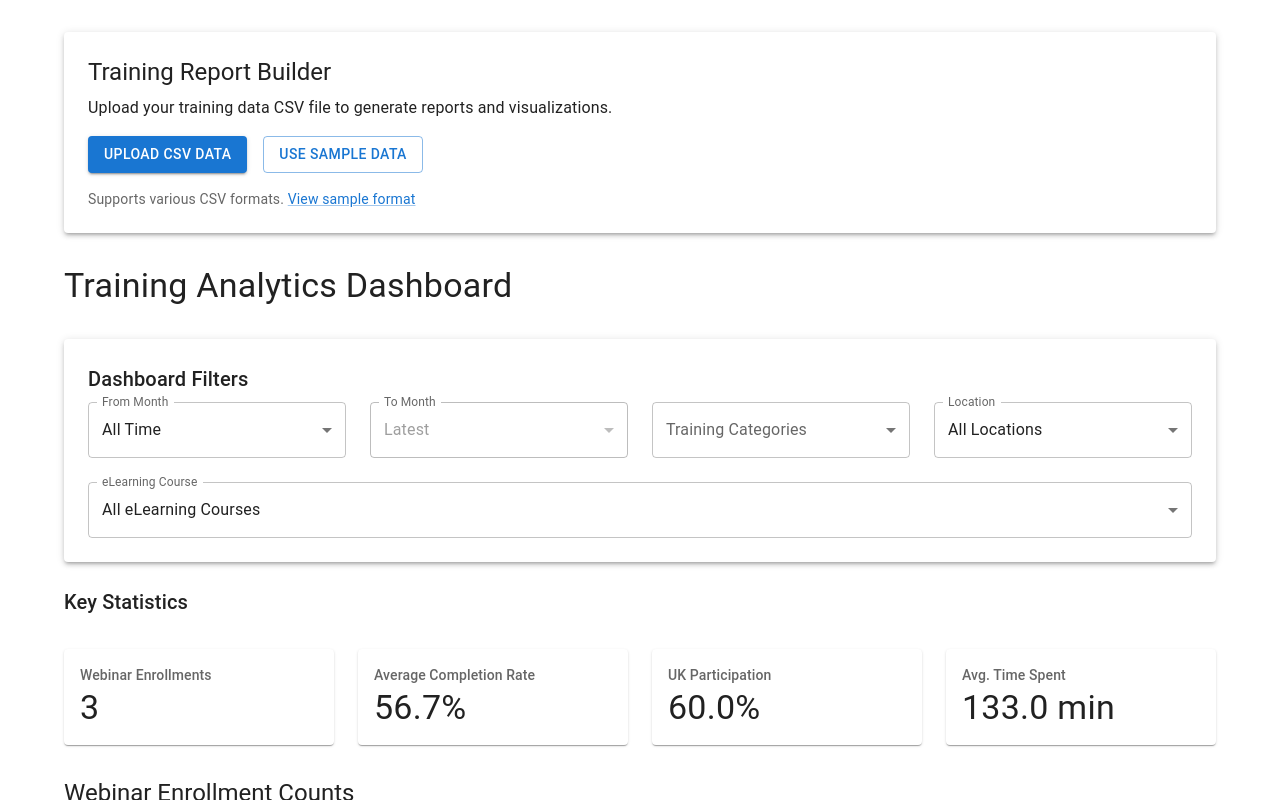
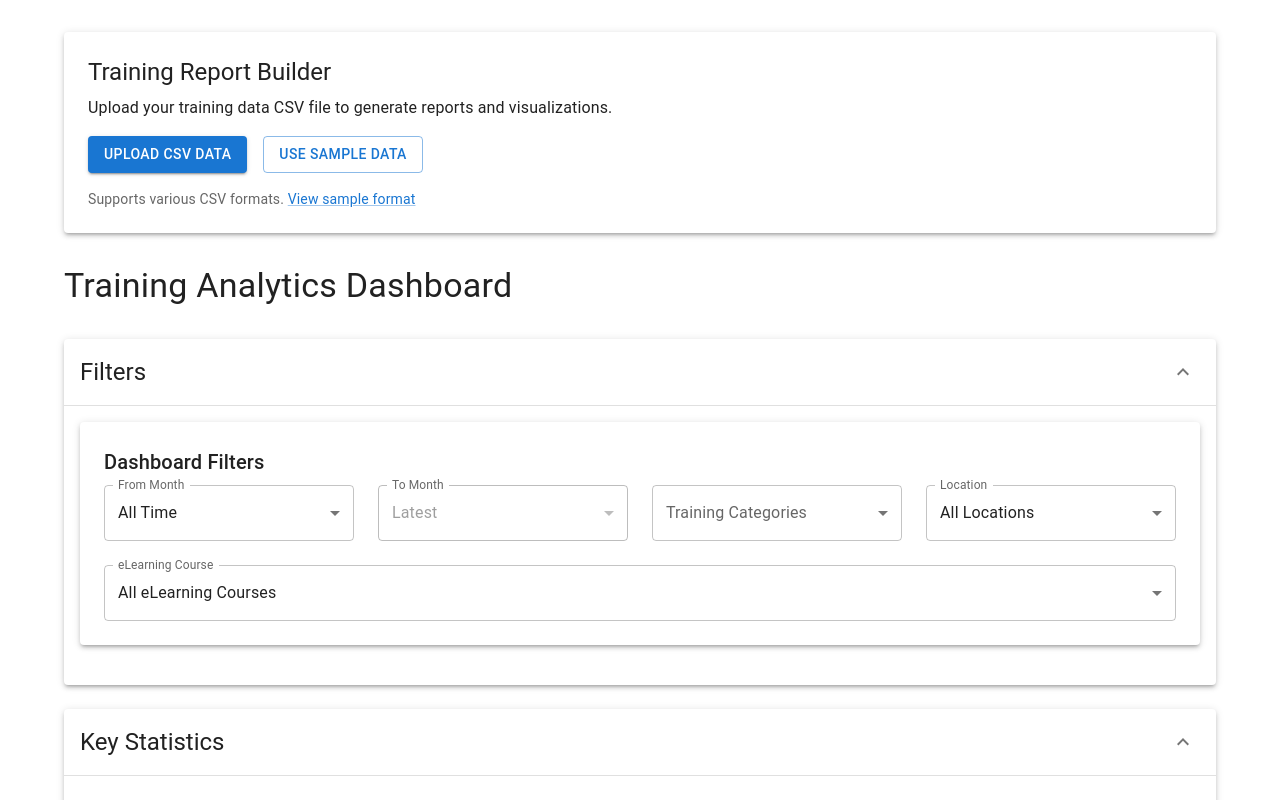
Before and after one commit to beckletts/datamensch, a React (Vite) app: page / in a window 1280 px wide. Both pictures are taken after a click on the button "USE SAMPLE DATA". Shown: the top 800 px of the page. Built offline with nearby package versions, Linux system fonts and the light colour scheme.

Commit message:
Add collapsible sections to dashboard

```diff
--- /dev/null
+++ b/src/components/CollapsibleSection.tsx
@@ -0,0 +1,65 @@
+import React, { useState } from 'react';
+import {
+  Paper,
+  Typography,
+  Box,
+  Collapse,
+  IconButton,
+  Divider
+} from '@mui/material';
+import KeyboardArrowDownIcon from '@mui/icons-material/KeyboardArrowDown';
+import KeyboardArrowUpIcon from '@mui/icons-material/KeyboardArrowUp';
+
+interface CollapsibleSectionProps {
+  title: string;
+  children: React.ReactNode;
+  defaultExpanded?: boolean;
+  paperProps?: React.ComponentProps<typeof Paper>;
+}
+
+export const CollapsibleSection: React.FC<CollapsibleSectionProps> = ({
+  title,
+  children,
+  defaultExpanded = true,
+  paperProps = {}
+}) => {
+  const [expanded, setExpanded] = useState(defaultExpanded);
+
+  const toggleExpanded = () => {
+    setExpanded(!expanded);
+  };
+
+  return (
+    <Paper
+      elevation={3}
+      sx={{
+        mb: 3,
+        ...paperProps?.sx
+      }}
+      {...paperProps}
+    >
+      <Box
+        sx={{
+          p: 2,
+          display: 'flex',
+          justifyContent: 'space-between',
+          alignItems: 'center',
+          cursor: 'pointer'
+        }}
+        onClick={toggleExpanded}
+      >
+        <Typography variant="h5" component="h2">{title}</Typography>
+        <IconButton size="small">
+          {expanded ? <KeyboardArrowUpIcon /> : <KeyboardArrowDownIcon />}
+        </IconButton>
+      </Box>
+
+      <Collapse in={expanded} timeout="auto">
+        <Divider />
+        <Box sx={{ p: 2 }}>
+          {children}
+        </Box>
+      </Collapse>
+    </Paper>
+  );
+};
--- a/src/components/Dashboard.tsx
+++ b/src/components/Dashboard.tsx
@@ -11,6 +11,7 @@ import { DashboardFilters, FilterOptions } from './DashboardFilters';
 import { CategoryDetail } from './CategoryDetail';
 import { getWebinarEnrollmentStats } from '../utils/dataProcessor';
 import { WebinarEnrollmentTable } from './WebinarEnrollmentTable';
+import { CollapsibleSection } from './CollapsibleSection';
 
 interface DashboardProps {
     data: TrainingRecord[];
@@ -118,34 +119,30 @@ export const Dashboard: React.FC<DashboardProps> = ({ data }) => {
                 Training Analytics Dashboard
             </Typography>
 
+            <CollapsibleSection title="Filters" defaultExpanded={true}>
                 <DashboardFilters
                     data={data}
                     filters={filters}
                     onFilterChange={handleFilterChange}
                 />
+            </CollapsibleSection>
 
             {filteredData.length > 0 ? (
                 <>
+                    <CollapsibleSection title="Key Statistics" defaultExpanded={true}>
                         <Summary
                             data={filteredData}
                             allWebinarData={allWebinarData}
                         />
+                    </CollapsibleSection>
 
                     {showWebinarTable && (
-                        <Box sx={{ mt: 4, mb: 4 }}>
-                            <Typography variant="h5" gutterBottom>
-                                Webinar Enrollment Counts
-                            </Typography>
-                            <Paper sx={{ p: 2 }}>
+                        <CollapsibleSection title="Webinar Enrollment Counts" defaultExpanded={true}>
                             <WebinarEnrollmentTable webinarStats={webinarStats} />
-                            </Paper>
-                        </Box>
+                        </CollapsibleSection>
                     )}
 
-                    <Box sx={{ mt: 4 }}>
-                        <Typography variant="h5" gutterBottom>
-                            Key Metrics
-                        </Typography>
+                    <CollapsibleSection title="Key Metrics" defaultExpanded={true}>
                         <Grid container spacing={3}>
                             <Grid item xs={12} md={4}>
                                 <Paper sx={{ p: 2 }}>
@@ -163,23 +160,21 @@ export const Dashboard: React.FC<DashboardProps> = ({ data }) => {
                                 </Paper>
                             </Grid>
                         </Grid>
-                    </Box>
+                    </CollapsibleSection>
 
                     {showCategoryDetail && (
-                        <>
-                            <Divider sx={{ my: 4 }} />
+                        <CollapsibleSection title={`${filters.categories[0]} Details`} defaultExpanded={true}>
                             <CategoryDetail
                                 data={filteredData}
                                 allWebinarData={allWebinarData}
                                 category={filters.categories[0]}
                             />
-                        </>
+                        </CollapsibleSection>
                     )}
 
-                    <Divider sx={{ my: 4 }} />
-
-                    {/* Monthly breakdown will only render if there's multi-month data */}
+                    <CollapsibleSection title="Monthly Breakdown" defaultExpanded={false}>
                         <MonthlyBreakdown data={filteredData} />
+                    </CollapsibleSection>
                 </>
             ) : (
                 <Paper sx={{ p: 4, textAlign: 'center' }}>
```
Lines whose indentation alone changed are shown as unchanged.
